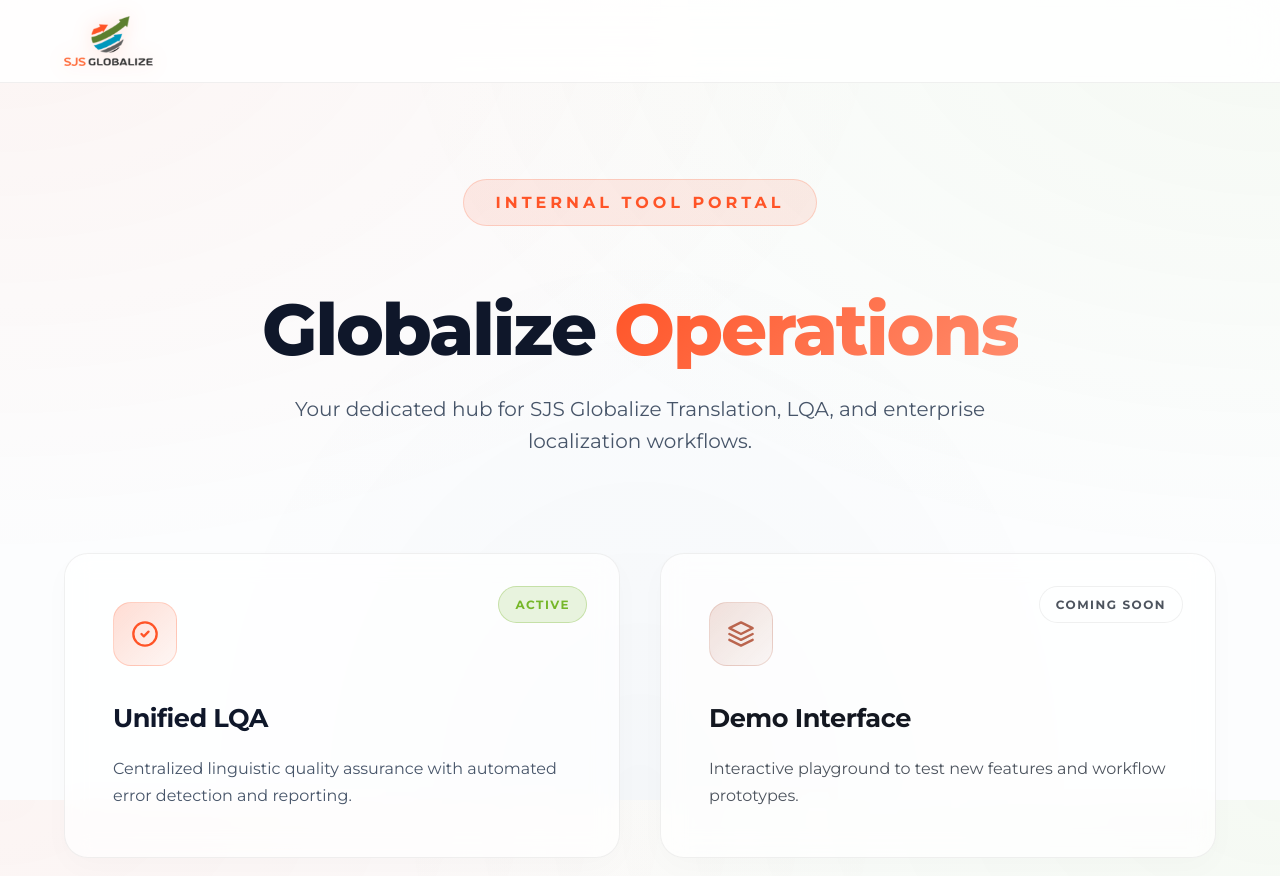
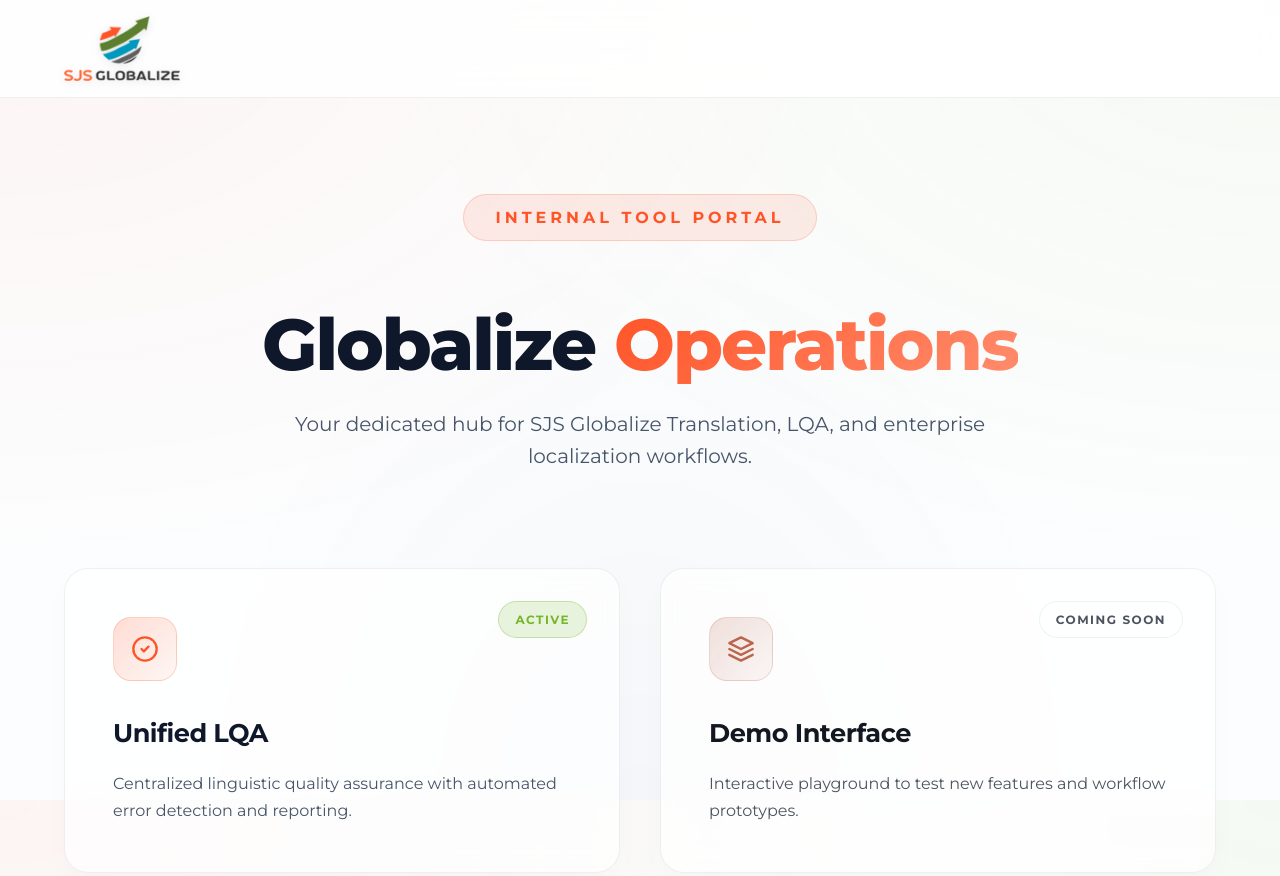
Before and after one commit to Gangesh54321/sjs-globalize-portal, a website built with Vite: page index.html in a window 1280 px wide. Shown: the top 876 px of the page. Built offline with nearby package versions, Linux system fonts and the light colour scheme; some packages are replaced by stand-ins of ours.

Commit message:
Improve logo visibility and size

```diff
--- a/src/style.css
+++ b/src/style.css
@@ -60,9 +60,14 @@ body {
 }
 
 .logo {
-  height: 50px;
+  height: 65px; /* Increased size */
   width: auto;
-  filter: drop-shadow(0 0 10px rgba(255, 84, 39, 0.2));
+  filter: drop-shadow(0 2px 4px rgba(0, 0, 0, 0.1)); /* Added definition */
+  transition: var(--transition-smooth);
+}
+
+.logo:hover {
+  transform: scale(1.05);
 }
 
 /* Main Content Styles */
```
